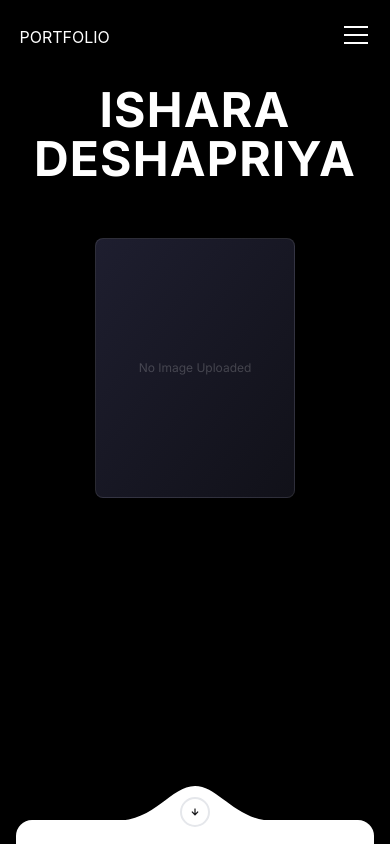
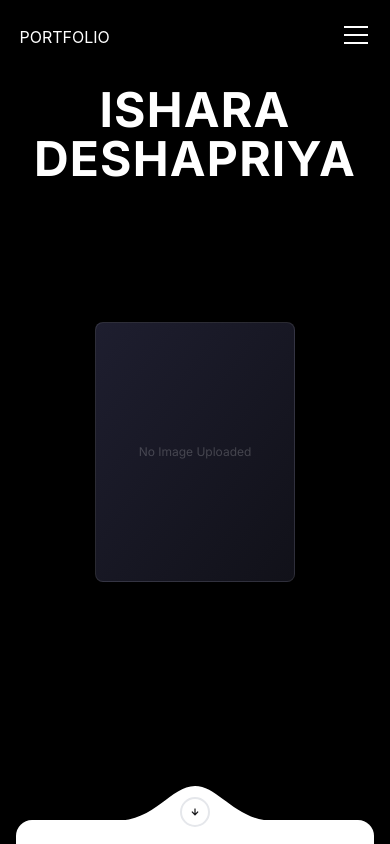
Before and after one commit to minidukalhara14/creative-portfolio, a React (Vite) app: page / in a window 390 px wide. Shown: the top 844 px of the page. Built offline with nearby package versions, Linux system fonts and the light colour scheme; no server answers.

Commit message:
hero image mt

```diff
--- a/src/components/sections/Hero.jsx
+++ b/src/components/sections/Hero.jsx
@@ -115,7 +115,8 @@ export default function Hero() {
             flex
             justify-center
             items-center
-            mt-4
+            mt-[100px]
+            lg:mt-4
             sm:mt-6
             md:mt-0
           ">
```
